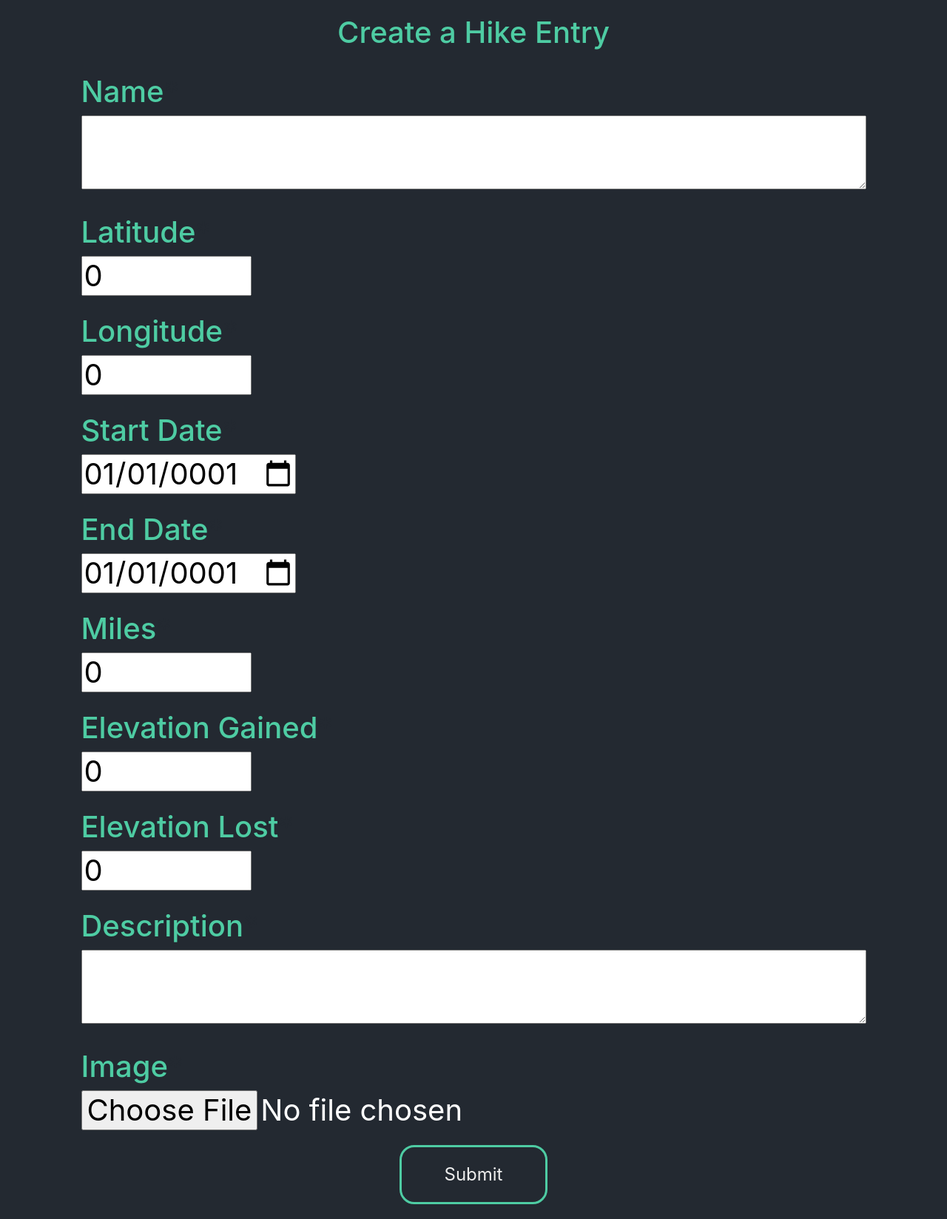
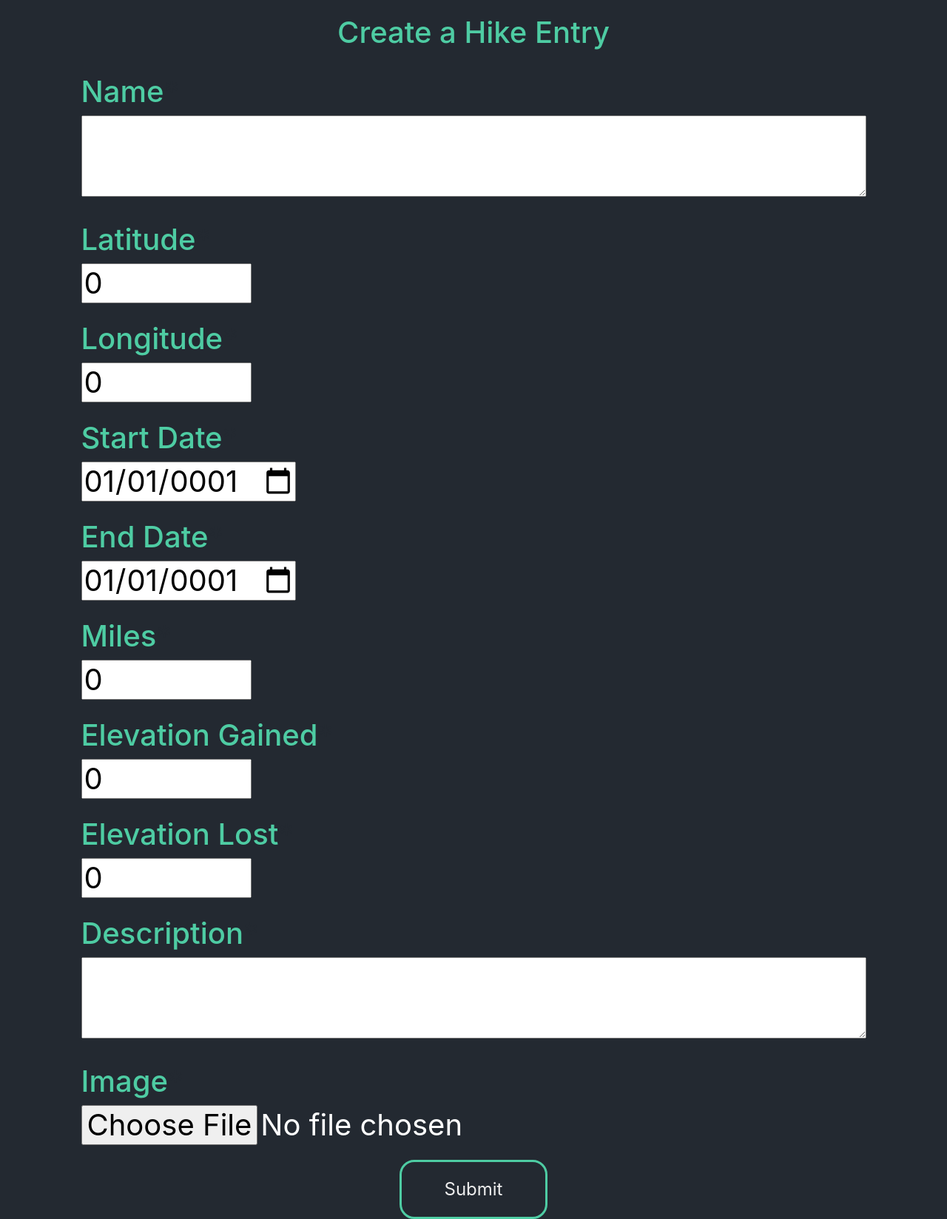
Before and after one commit to mdrewry/TrailTracker, a Django app: page /addEntry in a window 1280 px wide. Shown: the part 75-1723 px from the top of the page at 74% size. Run offline with Django 3.2, Linux system fonts and the light colour scheme; some libraries are stand-ins or nearby versions.

Commit message:
name and desc scroll bar fixed

```diff
--- a/dashboard/static/css/form.css
+++ b/dashboard/static/css/form.css
@@ -5,10 +5,10 @@
   color: #4ecca3;
 }
 #id_name {
-  height: 100px;
+  height: 110px;
 }
 #id_description {
-  height: 100px;
+  height: 110px;
 }
 #id_latitude {
   width: 230px;
```
